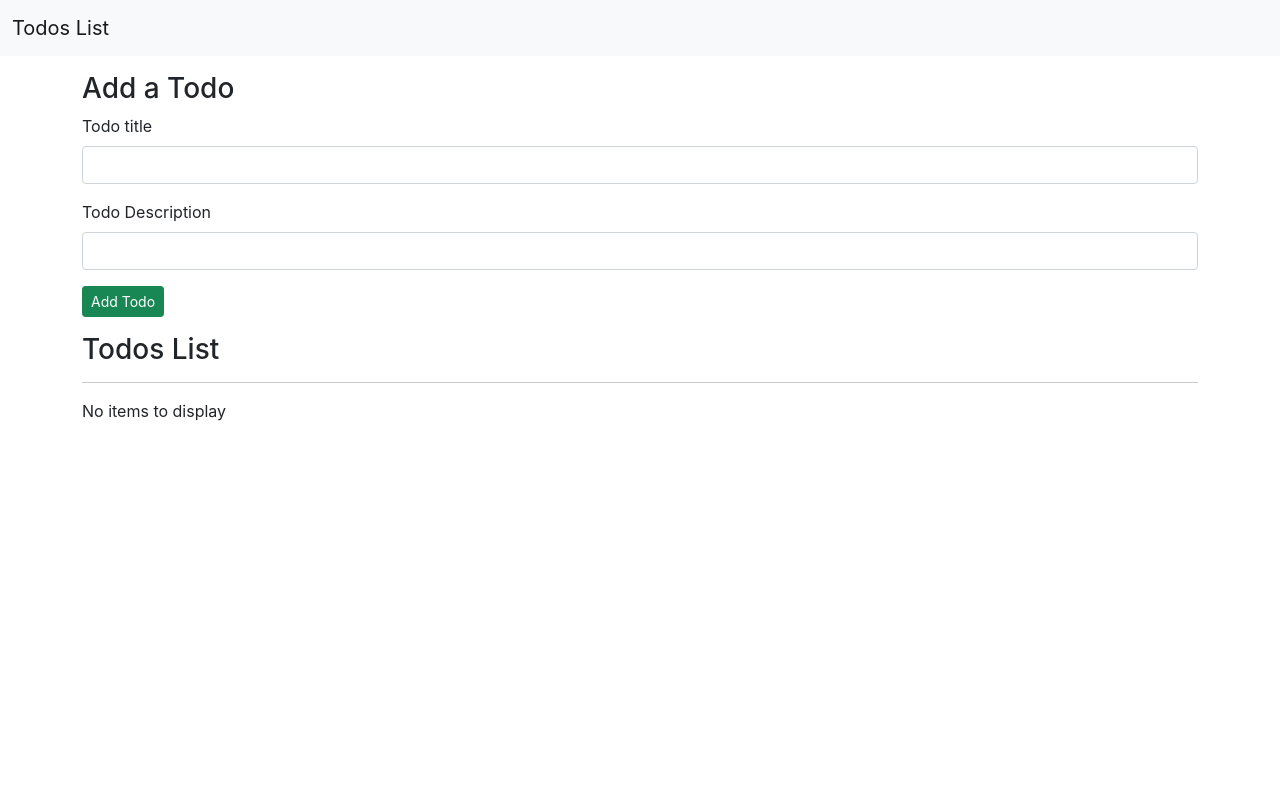
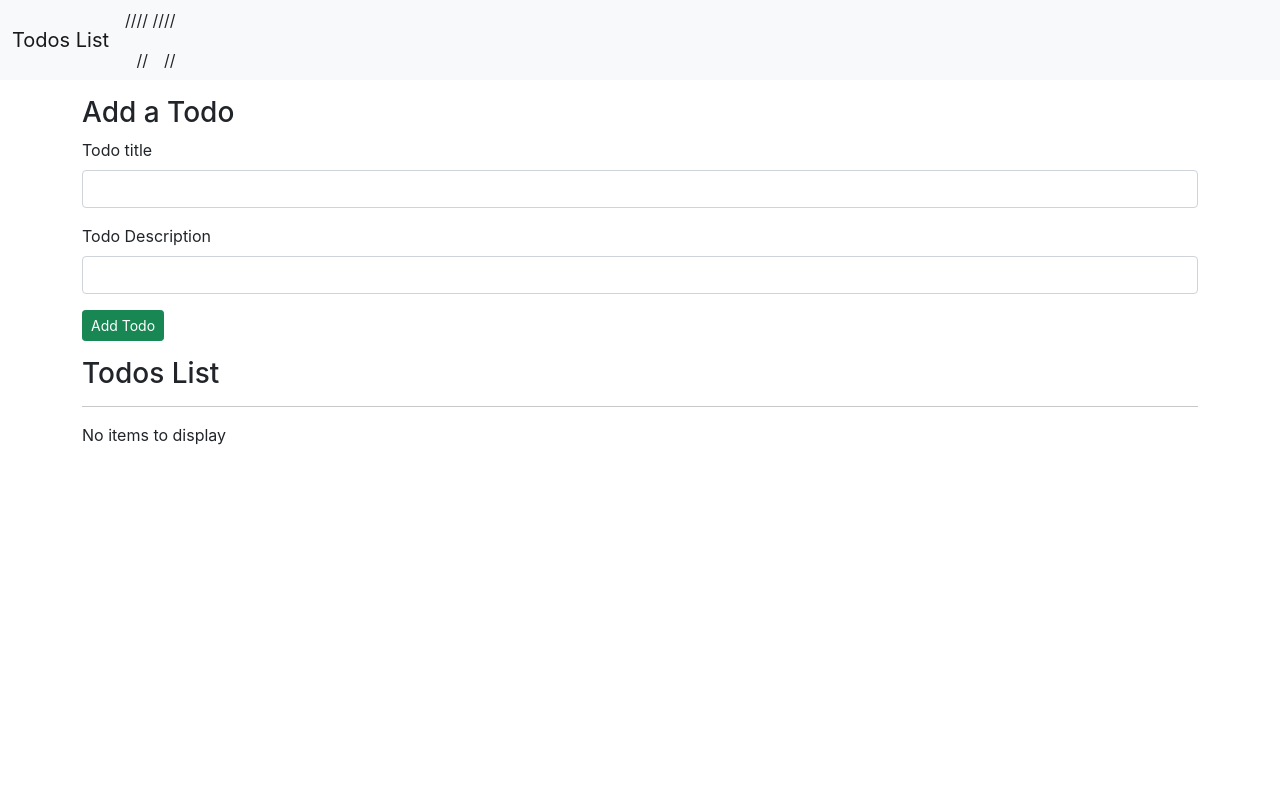
Before and after one commit to Kanavpuri743/React_project, a React (Create React App) app: page / in a window 1280 px wide. Shown: the top 800 px of the page. Built offline with nearby package versions, Linux system fonts and the light colour scheme.

Commit message:
Update header.js

```diff
--- a/src/header.js
+++ b/src/header.js
@@ -10,12 +10,12 @@
         </button>
         <div className="collapse navbar-collapse" id="navbarSupportedContent">
           <ul className="navbar-nav me-auto mb-2 mb-lg-0">
-            <li className="nav-item">
-              <a className="nav-link active" aria-current="page" href="#"></a>
-            </li>
-            <li className="nav-item">
-              <a className="nav-link" href="#"></a>
-            </li>
+            // <li className="nav-item">
+            //   <a className="nav-link active" aria-current="page" href="#"></a>
+            // </li>
+            // <li className="nav-item">
+            //   <a className="nav-link" href="#"></a>
+            // </li>
 
 
           </ul>
```
